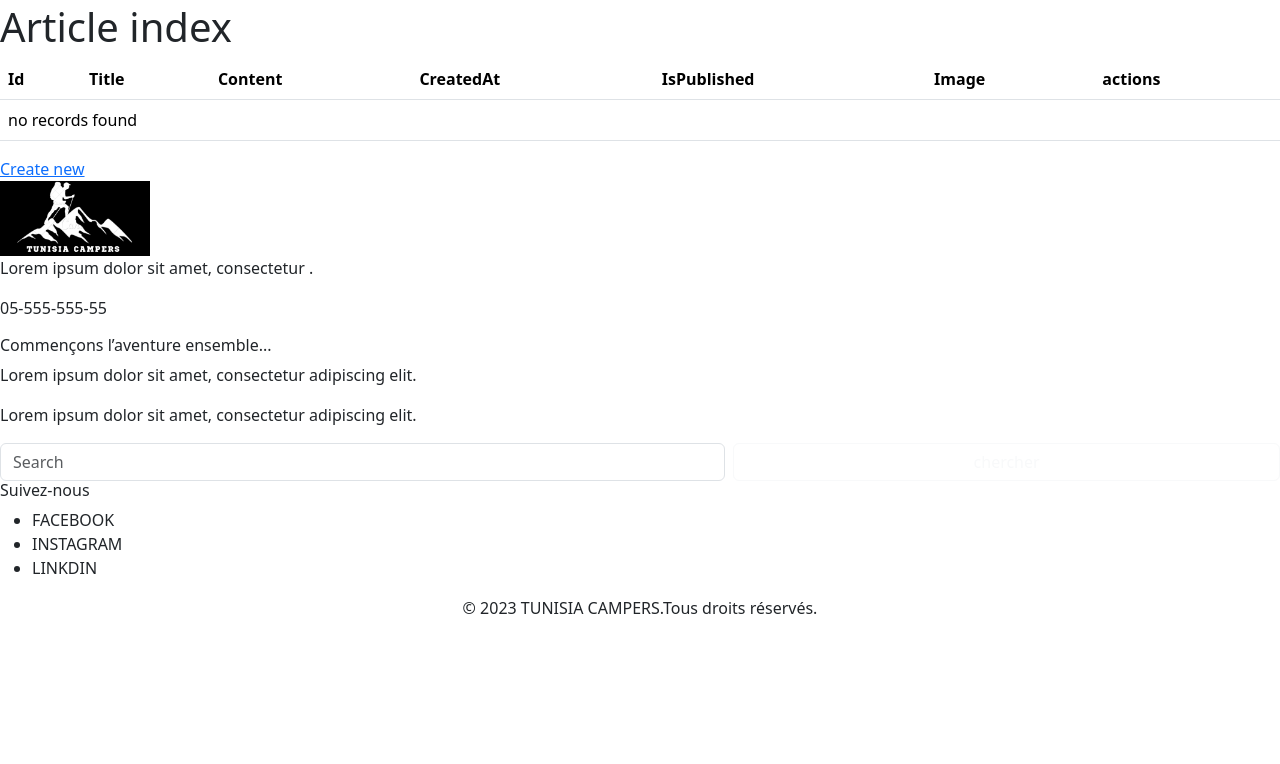
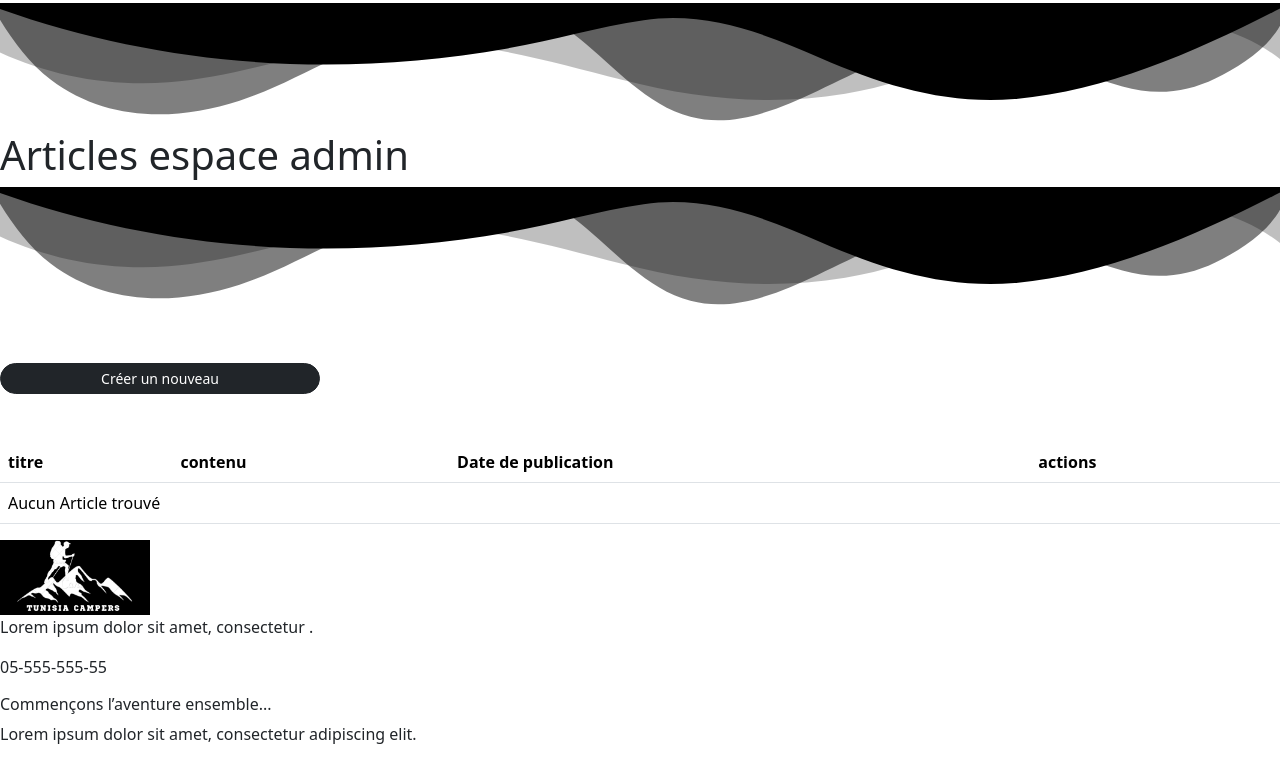
Before and after one commit to abirJmail/blogCampers, a Symfony app: template templates/admin_article/index.html.twig in a window 1280 px wide. Shown: the part 98-862 px from the top of the page. Before the commit the page ends 712 px from the top, so only its background shows below. Run offline with Twig, Linux system fonts and the light colour scheme; the template is opened without the code that fills it, so the values that code supplies are empty; some libraries are stand-ins or nearby versions.

Commit message:
article admin css

```diff
--- a/assets/styles/categ.css
+++ b/assets/styles/categ.css
@@ -81,6 +81,7 @@
 .categorie__imdb-button a {
   color: #000;
 }
+
 @media screen and (min-width: 75em) {
   .categorymain {
     grid-template-columns: repeat(3, 1fr);
--- a/assets/styles/home.css
+++ b/assets/styles/home.css
@@ -115,6 +115,7 @@
   padding: 5rem;
 }
 
+
 /*
       -------------------------------------------------------------------------midia------------------------------------------------------------------------------ */
 @media screen and (min-width: 75em) {
--- a/templates/admin_article/index.html.twig
+++ b/templates/admin_article/index.html.twig
@@ -3,41 +3,56 @@
 {% block title %}Article index{% endblock %}
 
 {% block body %}
-    <h1>Article index</h1>
+	<div class="aboutTunisiaCampres">
+		<div class="custom-shape-divider-top-1693049623">
+			<svg data-name="Layer 1" xmlns="http://www.w3.org/2000/svg" viewbox="0 0 1200 120" preserveaspectratio="none">
+				<path d="M0,0V46.29c47.79,22.2,103.59,32.17,158,28,70.36-5.37,136.33-33.31,206.8-37.5C438.64,32.43,512.34,53.67,583,72.05c69.27,18,138.3,24.88,209.4,13.08,36.15-6,69.85-17.84,104.45-29.34C989.49,25,1113-14.29,1200,52.47V0Z" opacity=".25" class="shape-fill"></path>
+				<path d="M0,0V15.81C13,36.92,27.64,56.86,47.69,72.05,99.41,111.27,165,111,224.58,91.58c31.15-10.15,60.09-26.07,89.67-39.8,40.92-19,84.73-46,130.83-49.67,36.26-2.85,70.9,9.42,98.6,31.56,31.77,25.39,62.32,62,103.63,73,40.44,10.79,81.35-6.69,119.13-24.28s75.16-39,116.92-43.05c59.73-5.85,113.28,22.88,168.9,38.84,30.2,8.66,59,6.17,87.09-7.5,22.43-10.89,48-26.93,60.65-49.24V0Z" opacity=".5" class="shape-fill"></path>
+				<path d="M0,0V5.63C149.93,59,314.09,71.32,475.83,42.57c43-7.64,84.23-20.12,127.61-26.46,59-8.63,112.48,12.24,165.56,35.4C827.93,77.22,886,95.24,951.2,90c86.53-7,172.46-45.71,248.8-84.81V0Z" class="shape-fill"></path>
+			</svg>
+		</div>
+		<h1>Articles espace admin</h1>
+		<div class="custom-shape-divider-bottom-1693049726">
+			<svg data-name="Layer 1" xmlns="http://www.w3.org/2000/svg" viewbox="0 0 1200 120" preserveaspectratio="none">
+				<path d="M0,0V46.29c47.79,22.2,103.59,32.17,158,28,70.36-5.37,136.33-33.31,206.8-37.5C438.64,32.43,512.34,53.67,583,72.05c69.27,18,138.3,24.88,209.4,13.08,36.15-6,69.85-17.84,104.45-29.34C989.49,25,1113-14.29,1200,52.47V0Z" opacity=".25" class="shape-fill"></path>
+				<path d="M0,0V15.81C13,36.92,27.64,56.86,47.69,72.05,99.41,111.27,165,111,224.58,91.58c31.15-10.15,60.09-26.07,89.67-39.8,40.92-19,84.73-46,130.83-49.67,36.26-2.85,70.9,9.42,98.6,31.56,31.77,25.39,62.32,62,103.63,73,40.44,10.79,81.35-6.69,119.13-24.28s75.16-39,116.92-43.05c59.73-5.85,113.28,22.88,168.9,38.84,30.2,8.66,59,6.17,87.09-7.5,22.43-10.89,48-26.93,60.65-49.24V0Z" opacity=".5" class="shape-fill"></path>
+				<path d="M0,0V5.63C149.93,59,314.09,71.32,475.83,42.57c43-7.64,84.23-20.12,127.61-26.46,59-8.63,112.48,12.24,165.56,35.4C827.93,77.22,886,95.24,951.2,90c86.53-7,172.46-45.71,248.8-84.81V0Z" class="shape-fill"></path>
+			</svg>
+		</div>
+	</div>
+    <a href="{{ path('app_admin_category_new') }}"><button class="btn btn-sm btn-dark rounded-pill w-25 my-5">Créer un nouveau</button> </a>
 
     <table class="table">
         <thead>
             <tr>
-                <th>Id</th>
-                <th>Title</th>
-                <th>Content</th>
-                <th>CreatedAt</th>
-                <th>IsPublished</th>
-                <th>Image</th>
+                {# <th>Id</th> #}
+                <th>titre</th>
+                <th >contenu</th>
+                <th>Date de  publication</th>
+                {# <th>Image</th> #}
                 <th>actions</th>
             </tr>
         </thead>
         <tbody>
         {% for article in articles %}
             <tr>
-                <td>{{ article.id }}</td>
+                {# <td>{{ article.id }}</td> #}
                 <td>{{ article.title }}</td>
-                <td>{{ article.content }}</td>
-                <td>{{ article.createdAt ? article.createdAt|date('Y-m-d H:i:s') : '' }}</td>
-                <td>{{ article.isPublished ? 'Yes' : 'No' }}</td>
-                <td>{{ article.image }}</td>
+                <td >{{ article.content }}</td>
+                <td>{{ article.createdAt ? article.createdAt|date('d/m/y') : '' }}</td>
+                {# <td>{{ article.isPublished ? 'Yes' : 'No' }}</td> #}
+                {# <td>{{ article.image }}</td> #}
                 <td>
-                    <a href="{{ path('app_admin_article_show', {'id': article.id}) }}">show</a>
-                    <a href="{{ path('app_admin_article_edit', {'id': article.id}) }}">edit</a>
+                    {# <a href="{{ path('app_admin_category_show', {'id': category.id}) }}"><button class="btn btn-sm btn-dark rounded-pill ">voir l'article</button></a>
+                    <hr> #}
+                    <a href="{{ path('app_admin_category_edit', {'id': article.id}) }}"><button class="btn btn-sm btn-dark rounded-pill ">modifier</button></a>
                 </td>
             </tr>
         {% else %}
             <tr>
-                <td colspan="7">no records found</td>
+                <td colspan="5">Aucun Article trouvé</td>
             </tr>
         {% endfor %}
         </tbody>
     </table>
-
-    <a href="{{ path('app_admin_article_new') }}">Create new</a>
 {% endblock %}
--- a/templates/admin_category/index.html.twig
+++ b/templates/admin_category/index.html.twig
@@ -26,7 +26,7 @@
         <thead>
             <tr>
                 <th>Id</th>
-                <th>titre</th>
+                <th>Titre</th>
                 <th>Description</th>
                 <th>Image</th>
                 <th>actions</th>
@@ -40,8 +40,8 @@
                 <td>{{ category.description }}</td>
                 <td>{{ category.image }}</td>
                 <td>
-                    <a href="{{ path('app_admin_category_show', {'id': category.id}) }}"><button class="btn btn-sm btn-dark rounded-pill ">voir les articles</button></a>
-                    <hr>
+                    {# <a href="{{ path('app_admin_category_show', {'id': category.id}) }}"><button class="btn btn-sm btn-dark rounded-pill ">voir Categorie</button></a>
+                    <hr> #}
                     <a href="{{ path('app_admin_category_edit', {'id': category.id}) }}"><button class="btn btn-sm btn-dark rounded-pill ">modifier</button></a>
                 </td>
             </tr>
```
